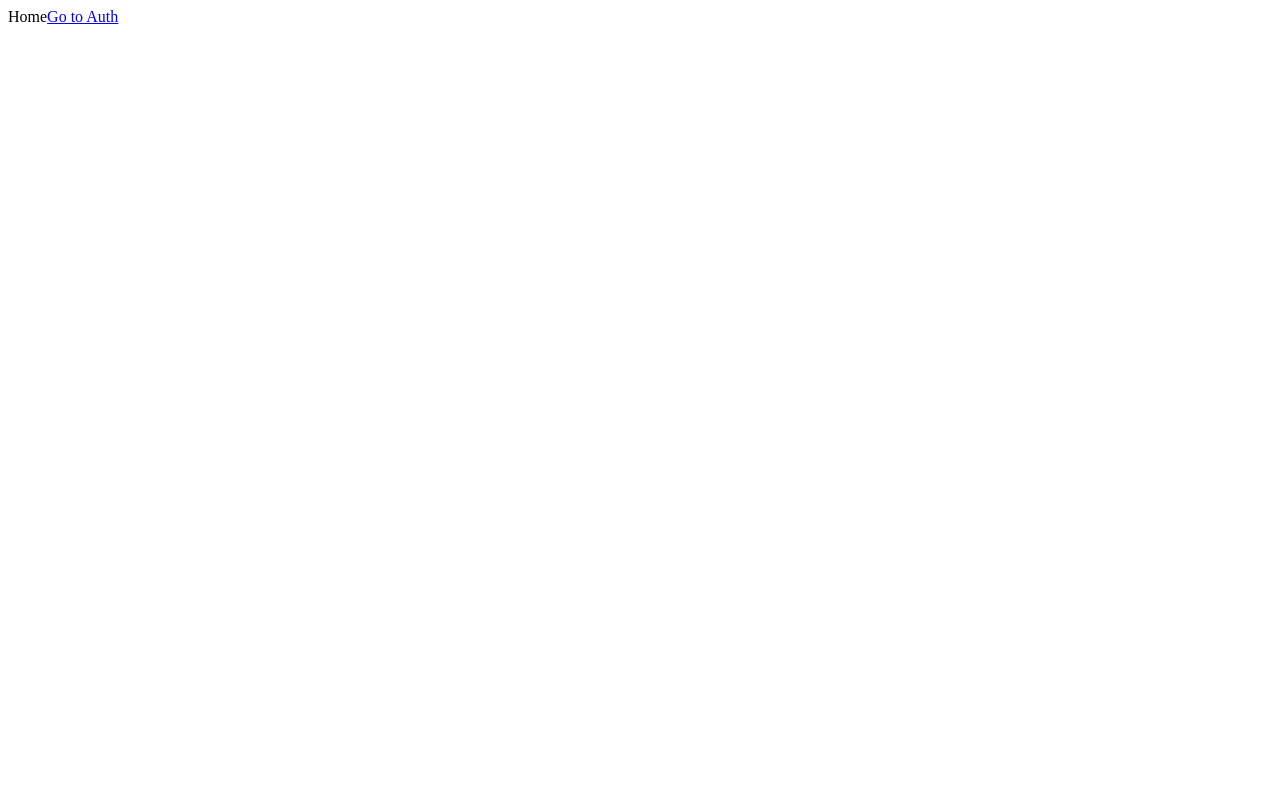
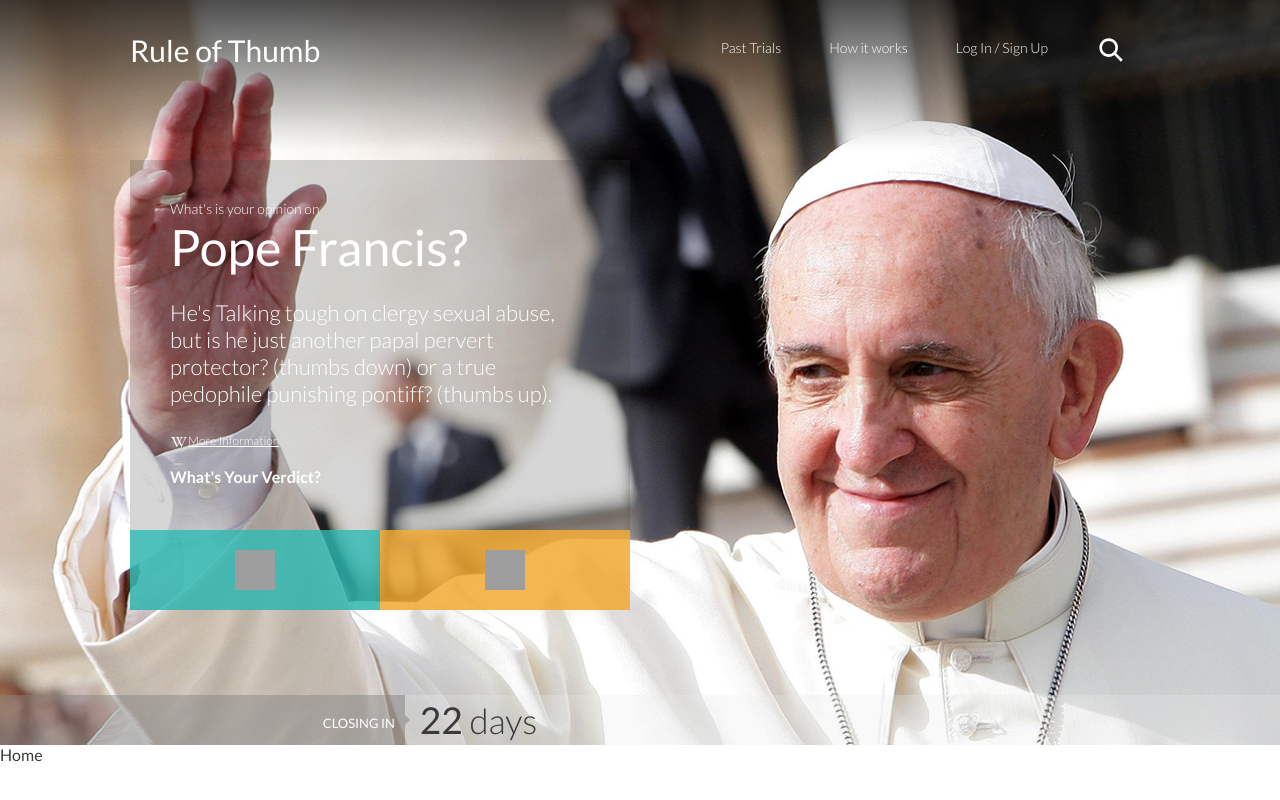
Before and after one commit to lhernandezd/rule-thumb, a React app: page / in a window 1280 px wide. Built offline with nearby package versions, Linux system fonts and the light colour scheme; grey boxes are pictures that could not be loaded.

Commit message:
update: Add Pages, Components for NavBar and Header - Add page for auth - Add page for home - Add Header and Navbar Component

```diff
--- /dev/null
+++ b/src/app/components/Header.js
@@ -0,0 +1,66 @@
+
+import React from 'react'
+import Navbar from './Navbar';
+
+import Wikipedia from '../../public/assets/wikipedia.svg';
+import Like from '../../public/assets/like.svg';
+
+export default function Header() {
+  return (
+    <header className='header'>
+      <div className='container'>
+        <Navbar/>
+        <div className='header__section'>
+          <section className='section__article'>
+            <h2 className='article__title'>
+              <span className='article__title--span'>
+                What's is your opinion on
+              </span>
+              Pope Francis?
+            </h2>
+            <p className='article__text'>
+              He's Talking tough on clergy sexual abuse, but is he just another
+              papal pervert protector? (thumbs down) or a true pedophile
+              punishing pontiff? (thumbs up).
+            </p>
+            <a className='article__link' href='#'>
+              <img
+                className='article__icon'
+                src={Wikipedia}
+                alt='Wikipedia'
+              />
+              More Information
+            </a>
+            <p className='article__question'>What's Your Verdict?</p>
+          </section>
+          <div className='section__vote'>
+            <div className='vote vote--like'>
+              <img
+                className='section__icon'
+                src={Like}
+                alt='Thumbs up'
+              />
+            </div>
+            <div className='vote vote--dislike'>
+              <img
+                className='section__icon section__icon--dislike'
+                src={Like}
+                alt='Thumbs down'
+              />
+            </div>
+          </div>
+        </div>
+      </div>
+      <div className='header__footer'>
+        <div className='footer__section footer__section--left'>
+          <p className='section__text'>CLOSING IN</p>
+        </div>
+        <div className='footer__section footer__section--right'>
+          <p className='section__text section__text--right'>
+            <span className='section__text section__text--span'>22</span> days
+          </p>
+        </div>
+      </div>
+    </header>
+  )
+}
--- /dev/null
+++ b/src/app/components/Navbar.js
@@ -0,0 +1,59 @@
+
+import React from 'react'
+import { NavLink } from 'react-router-dom';
+
+import Close from '../../public/assets/white_close.svg';
+import Search from '../../public/assets/search.svg';
+import Burger from '../../public/assets/burger.svg';
+
+export default function NavBar() {
+  const sections = [
+    {
+      label: 'Past Trials',
+      path: 'pastTrials',
+    },
+    {
+      label: 'How it works',
+      path: 'how',
+    },
+    {
+      label: 'Log In / Sign Up ',
+      path: 'auth',
+    }
+  ]
+  return (
+      <div className='navbar'>
+        <nav className='navbar__section'>
+          <NavLink className='navbar__item navbar__item-brand' to='/'>
+            <h1 className='navbar__title'>Rule of Thumb</h1>
+          </NavLink>
+        </nav>
+        <nav className='navbar__section navbar__section--right'>
+          <div className='navbar__item--close' id='close'>
+            <img
+              className='navbar__icon search__image'
+              src={Close}
+            />
+          </div>
+          {sections.map((section, index) =>
+            <div key={index} className='navbar__item'>
+              <NavLink className='navbar__link' to={`/${section.path}`}>
+                {section.label}
+              </NavLink>
+            </div>
+          )}
+          <div className='navbar__item'>
+            <span className='navbar__link'>
+              <img
+                className='navbar__icon search__image'
+                src={Search}
+              />
+            </span>
+          </div>
+        </nav>
+        <div id='burger' className='navbar__section navbar__section--toggle'>
+          <img className='navbar__icon burger__image' src={Burger} />
+        </div>
+      </div>
+  )
+}
--- a/src/app/pages/Auth.js
+++ b/src/app/pages/Auth.js
@@ -3,7 +3,7 @@ import { Link } from "react-router-dom";
 
 export default function Home() {
   return (
-    <div>
+    <div className='container'>
       Auth
       <Link to='/home'>
       Go to Home
--- a/src/app/pages/Home.js
+++ b/src/app/pages/Home.js
@@ -1,13 +1,15 @@
-import React from 'react'
+import React, { Fragment } from 'react'
 import { Link } from "react-router-dom";
+import Header from '../components/Header.js';
 
 export default function Home() {
   return (
-    <div>
+    <Fragment>
+      <Header />
       Home
       <Link to='/auth'>
       Go to Auth
       </Link>
-    </div>
+    </Fragment>
   )
 }
--- a/src/app/scss/main.scss
+++ b/src/app/scss/main.scss
@@ -74,7 +74,7 @@ a {
 	margin: 0 auto;
 }
 .header {
-	background-image: linear-gradient( 0deg, rgba(255, 255, 255, 0) 0, rgba(0, 0, 0, 0.7) 100% ), url(../images/francis.png);
+	background-image: linear-gradient( 0deg, rgba(255, 255, 255, 0) 0, rgba(0, 0, 0, 0.7) 100% ), url(../../public/assets/francis.png);
 	background-repeat: no-repeat, no-repeat;
 	background-size: 100% 150px, cover;
 	background-position: 0px 0px, center;
@@ -134,6 +134,7 @@ a {
 	.navbar__link {
 		font-size: 14px;
 		font-weight: 100;
+		cursor: pointer;
 	}
 }
 .navbar__icon {
@@ -306,7 +307,7 @@ a {
 	width: 100%;
 }
 .stars__card {
-	background-image: url(../images/kanye.png);
+	background-image: url(../../public/assets/kanye.png);
 	background-size: auto;
 	height: 550px;
 	margin-bottom: 40px;
@@ -320,16 +321,16 @@ a {
 	.card__content {
 		height: 220px;
 	}
-	background-image: url(../images/mark.png);
+	background-image: url(../../public/assets/mark.png);
 }
 .stars__card.card--4 {
 	.card__content {
 		height: 220px;
 	}
-	background-image: url(../images/malala.png);
+	background-image: url(../../public/assets/malala.png);
 }
 .stars__card.card--3 {
-	background-image: url(../images/cristina.png);
+	background-image: url(../../public/assets/cristina.png);
 	.card__content {
 		height: 266px;
 	}
@@ -517,7 +518,7 @@ a {
 }
 .stars__footer {
 	align-items: center;
-	background-image: linear-gradient( rgba(255, 255, 255, 0.8), rgba(255, 255, 255, 0.8) ), url(../images/people.png);
+	background-image: linear-gradient( rgba(255, 255, 255, 0.8), rgba(255, 255, 255, 0.8) ), url(../../public/assets/people.png);
 	background-size: auto, auto;
 	display: flex;
 	height: 80px;
```
Also changed, not shown: src/app/App.js (+9 -8 lines), src/app/common/Card.js (deleted), src/app/components/Card.js (added).
